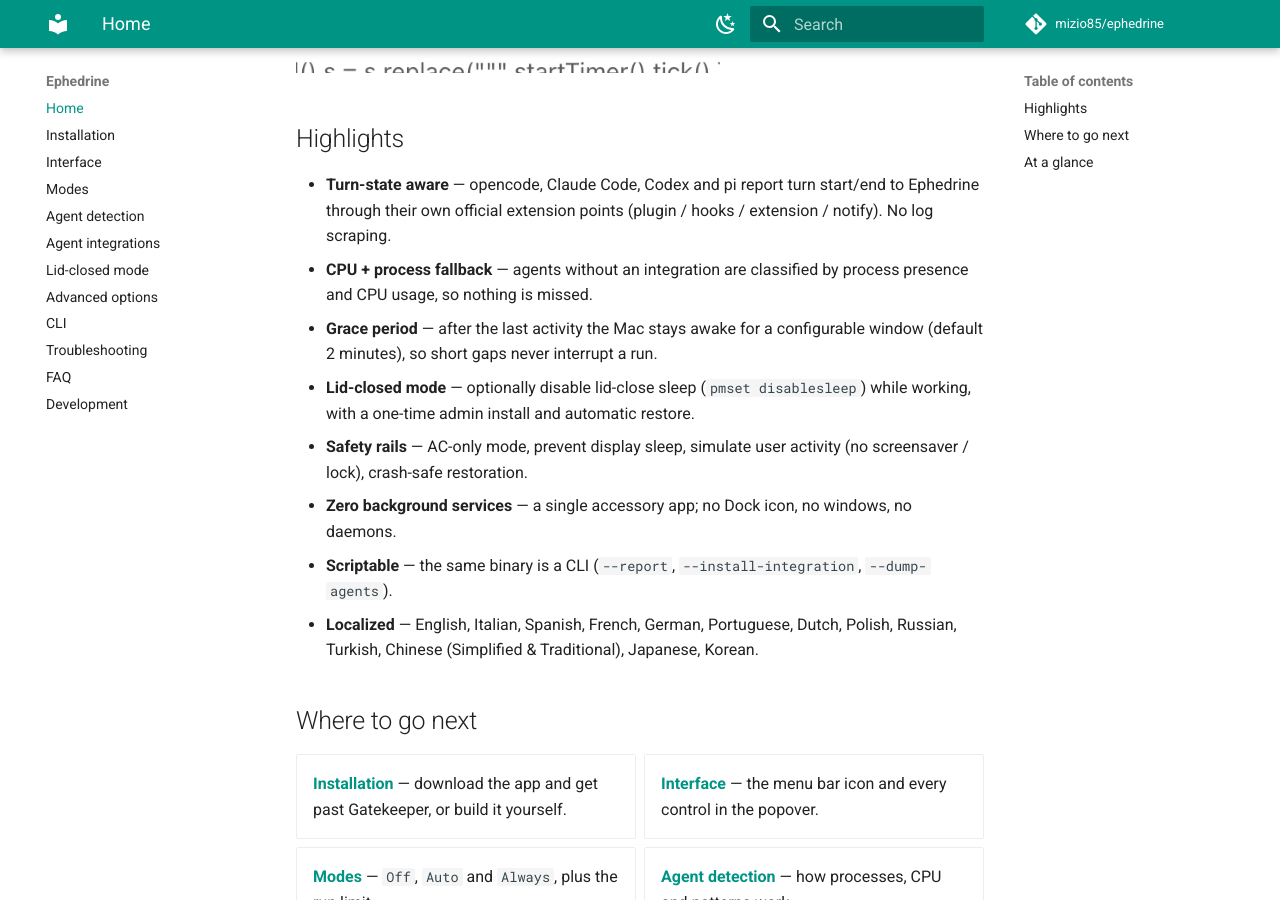
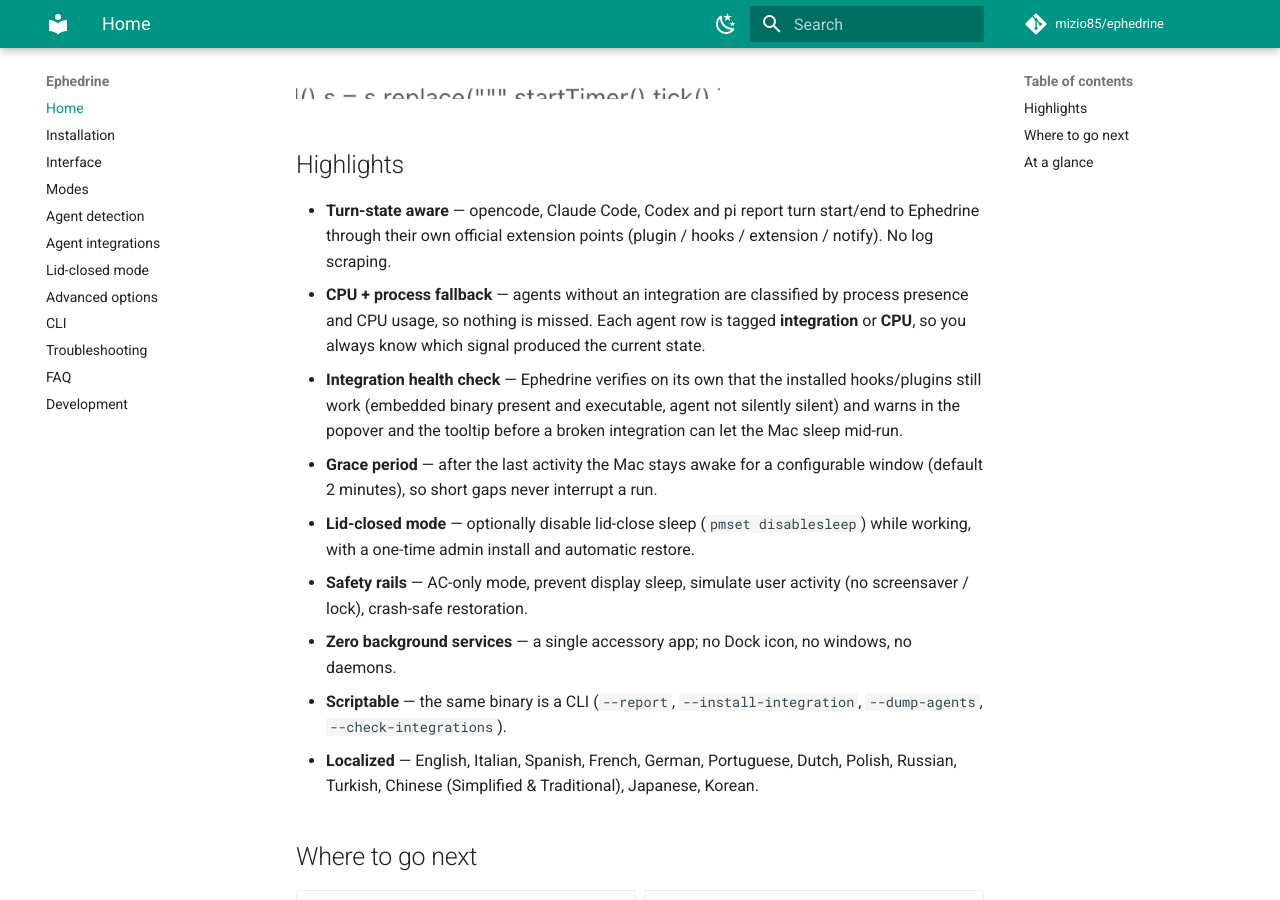
Before and after one commit to mizio85/ephedrine, an MkDocs documentation site: the page built from docs/index.md, in a window 1280 px wide and 900 px high, scrolled down 1339 px. Built offline with MkDocs 1.6.1 and Material for MkDocs 9.7.7, drawn with Linux system fonts in a browser that asks for light colours; comment, search, counter and statistics services are not loaded; some of the changed text lies outside the part shown.

Commit message:
docs: describe the integration-vs-CPU indicator and the health check
- README and guide intro now mention that Ephedrine shows which signal decided
  (integration or CPU fallback) and checks the installed integrations
- Features/Highlights: add the "integration health check" bullet and the
  "integration / CPU" tag detail
- CLI reference: document --check-integrations

```diff
--- a/docs/index.md
+++ b/docs/index.md
@@ -10,7 +10,8 @@ hours while the agent is just waiting for your next prompt.
 
 Ephedrine sits in between: it detects the agent processes, understands their **turn lifecycle**
 (busy = generating, idle = waiting for input) through native integrations, and keeps the Mac awake
-only while work is in progress.
+only while work is in progress. It shows **which signal decided** (integration or CPU fallback) and
+verifies the installed integrations, so a silently broken hook cannot let the Mac sleep mid-run.
 
 ![Ephedrine popover](popover.png)
 
@@ -19,7 +20,11 @@ only while work is in progress.
 - **Turn-state aware** — opencode, Claude Code, Codex and pi report turn start/end to Ephedrine
   through their own official extension points (plugin / hooks / extension / notify). No log scraping.
 - **CPU + process fallback** — agents without an integration are classified by process presence and
-  CPU usage, so nothing is missed.
+  CPU usage, so nothing is missed. Each agent row is tagged **integration** or **CPU**, so you
+  always know which signal produced the current state.
+- **Integration health check** — Ephedrine verifies on its own that the installed hooks/plugins
+  still work (embedded binary present and executable, agent not silently silent) and warns in the
+  popover and the tooltip before a broken integration can let the Mac sleep mid-run.
 - **Grace period** — after the last activity the Mac stays awake for a configurable window
   (default 2 minutes), so short gaps never interrupt a run.
 - **Lid-closed mode** — optionally disable lid-close sleep (`pmset disablesleep`) while working,
@@ -27,7 +32,8 @@ only while work is in progress.
 - **Safety rails** — AC-only mode, prevent display sleep, simulate user activity (no screensaver /
   lock), crash-safe restoration.
 - **Zero background services** — a single accessory app; no Dock icon, no windows, no daemons.
-- **Scriptable** — the same binary is a CLI (`--report`, `--install-integration`, `--dump-agents`).
+- **Scriptable** — the same binary is a CLI (`--report`, `--install-integration`, `--dump-agents`,
+  `--check-integrations`).
 - **Localized** — English, Italian, Spanish, French, German, Portuguese, Dutch, Polish, Russian,
   Turkish, Chinese (Simplified & Traditional), Japanese, Korean.
 
```
Also changed, not shown: README.md (+15 -3 lines).
